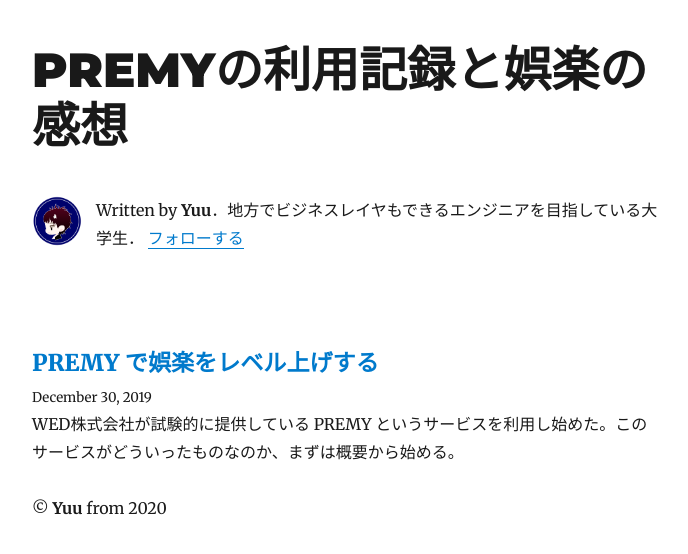
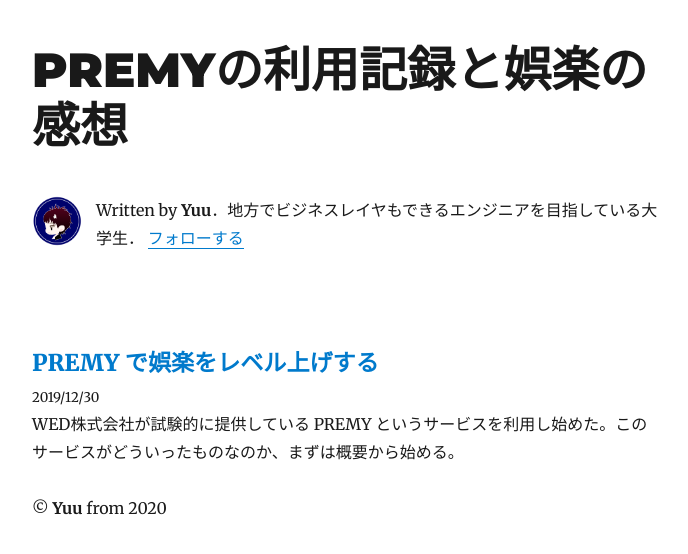
Before and after one commit to psbss/premy_blog, a Gatsby site: page / in a window 1280 px wide. Shown: the whole page, without its empty margins (293-981 px from the left). Built offline with nearby package versions, Linux system fonts and the light colour scheme; Gatsby itself is replaced by a stand-in of ours; some packages are replaced by stand-ins of ours.

Commit message:
日時の表示を変更

```diff
--- a/src/pages/index.js
+++ b/src/pages/index.js
@@ -64,7 +64,7 @@
             slug
           }
           frontmatter {
-            date(formatString: "MMMM DD, YYYY")
+            date(formatString: "YYYY/MM/DD")
             title
             description
           }
```
